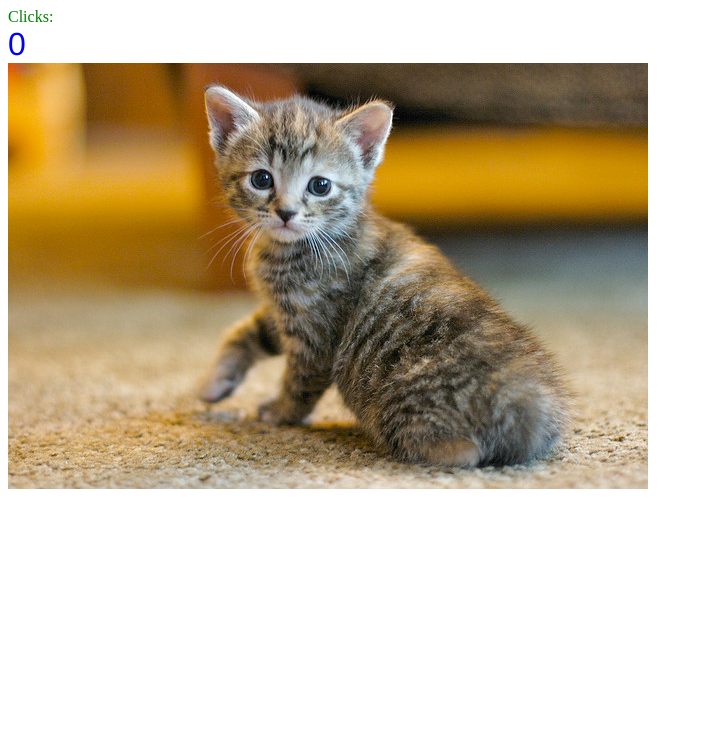
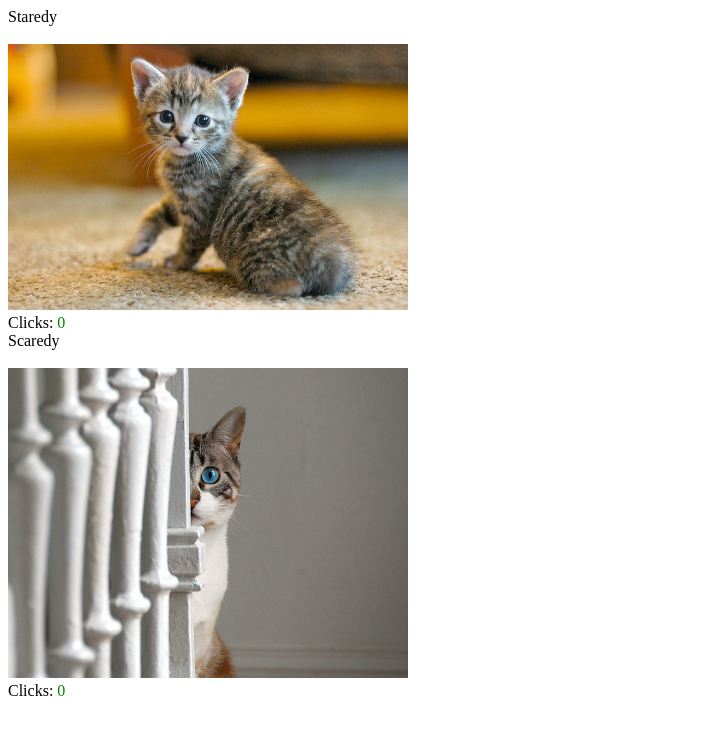
Before and after one commit to RachelPfeiffer/cat-clicker, a plain HTML site: page index.html in a window 1280 px wide. Shown: the whole page, without its empty margins (0-703 px from the left). Drawn offline with Linux system fonts and the light colour scheme.

Commit message:
rewrote code to be scalable - turned Cat into an object and added event listener that will work on all future cats iyH!

```diff
--- a/app.js
+++ b/app.js
@@ -1,7 +1,35 @@
-const catPic = document.querySelector(".image");
-let clickNumber = Number((document.querySelector('.click-number')).innerText);
-let changeThisOnscreen = document.querySelector('.click-number');
-catPic.addEventListener('click', function incrementClicks() {
-  clickNumber += 1;
-  changeThisOnscreen.innerText = clickNumber;
+
+//make a catpictures object with catnames
+//for each catpicture:
+//create a cat container
+//inside, put 3 divs, one with cat name
+//and one with cat picture
+//and one with the click counter
+
+const Cat = function Cat(name, image) {
+  this.name = name;
+  this.image = image;
+  this.clicks = 0;
+}
+
+let staredyCat = new Cat('Staredy', 'img/staredy.jpg');
+let scaredyCat = new Cat('Scaredy', 'img/scaredy.jpg');
+
+function newCatDiv(cat) {
+  let catContainer = document.createElement('div');
+  catContainer.innerHTML = cat.name + '<br></br><img class="'+cat.name+'" src="img/' + cat.name + '.jpg">' ;
+  let mainContainer = document.querySelector('.container');
+  mainContainer.appendChild(catContainer);
+  let catClicker = document.createElement('div');
+  catClicker.innerHTML = '<div class="title-click">Clicks: <span class="'+cat.name+'">'+cat.clicks+'</span></div>';
+  catContainer.appendChild(catClicker);
+};
+
+newCatDiv(staredyCat);
+newCatDiv(scaredyCat);
+document.addEventListener('click', function(e) {
+  let matchingDivs = document.getElementsByClassName(e.target.classList.value);
+  let currentClickNumber = matchingDivs[1].innerText;
+  let newClickNumber = Number(currentClickNumber) + 1;
+  matchingDivs[1].innerText = newClickNumber;
 });
--- a/index.html
+++ b/index.html
@@ -7,13 +7,6 @@
 
 <body>
   <div class="container">
-    <div class="clicks">
-      <span>Clicks: </span>
-      <div class="click-number">0</div>
-    </div>
-    <div class="image">
-      <img src="img/catpic.jpg" alt="Cat looking at a king">
-    </div>
   </div>
   <script src="app.js">
 
--- a/styles.css
+++ b/styles.css
@@ -7,3 +7,7 @@ span {
   font-size: 2em;
   font-family: Helvetica;
 }
+
+img {
+  max-width: 400px;
+}
```
Also changed, not shown: img/scaredy.jpg (added), img/staredy.jpg (added).
